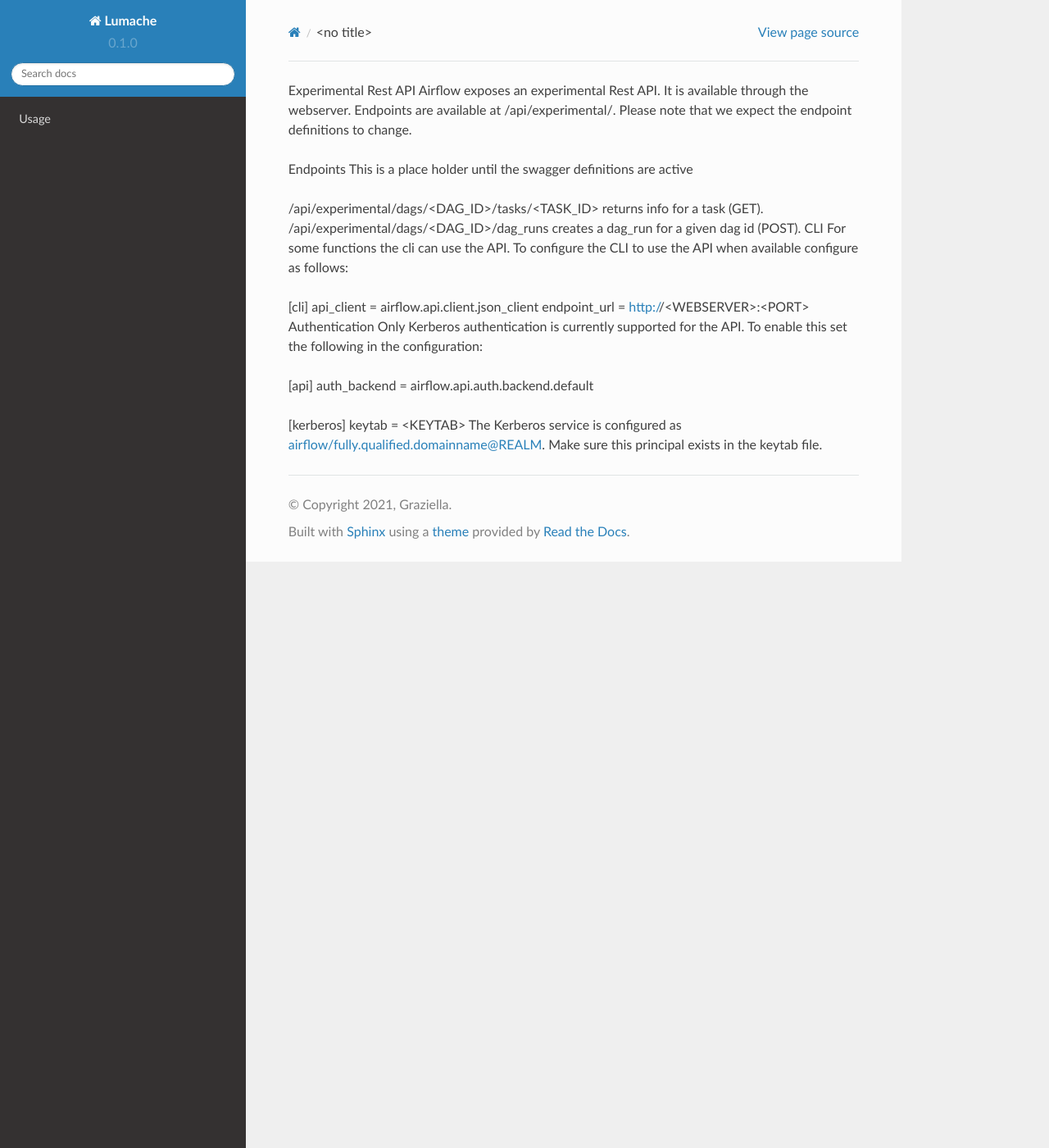
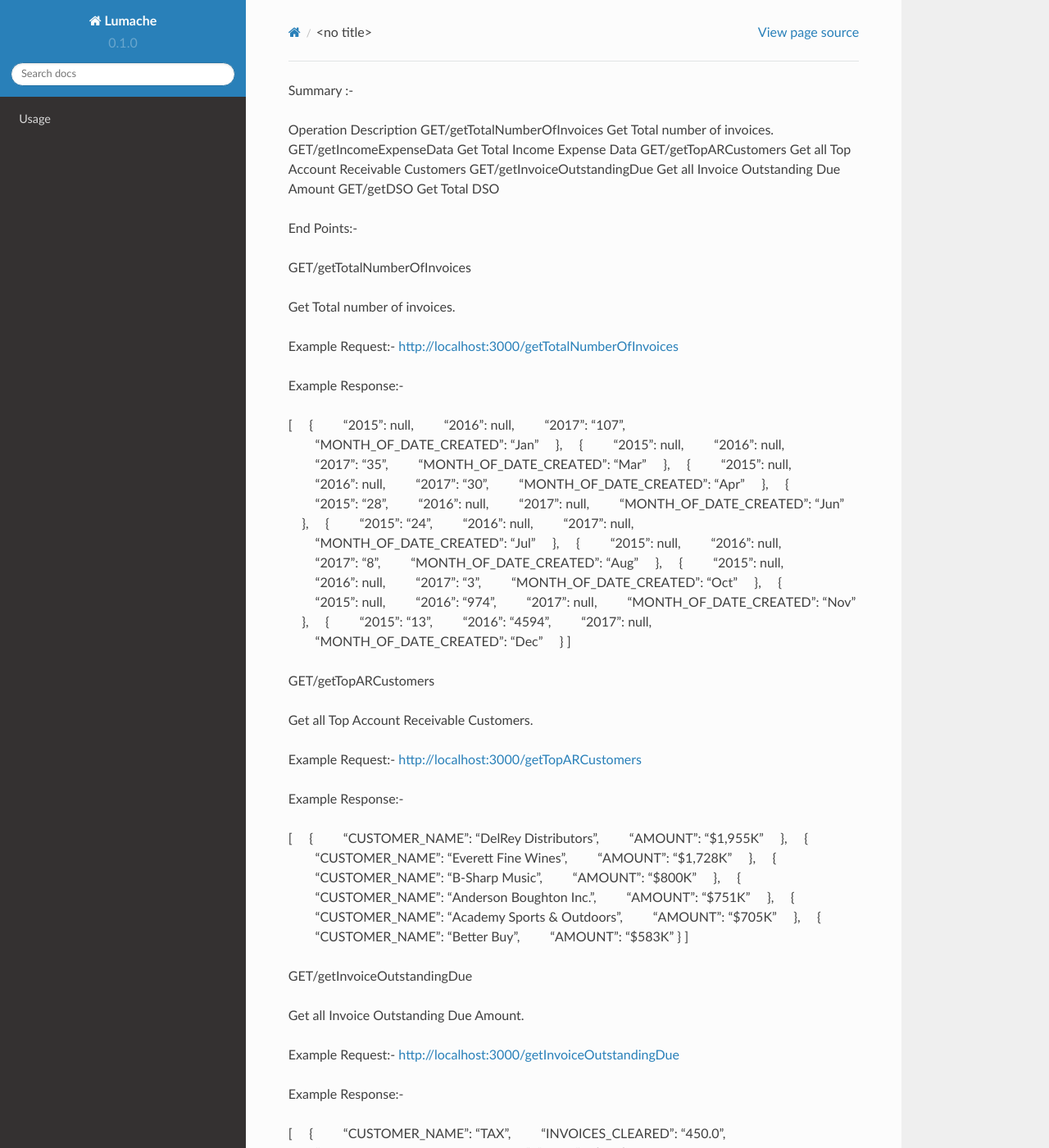
Before and after one commit to VijayKumarS-git/rtd-tutorial, a Sphinx documentation site: the page built from docs/source/api.rst, in a window 1280 px wide and 1400 px high. Shown: the whole window at 82% size. Built offline with Sphinx 7.4.7 and the Read the Docs theme 2.0.0, drawn with Linux system fonts in a browser that asks for light colours; pages that are not in the unit, such as notebooks, are missing from menus; some of the changed text lies outside the part shown.

Commit message:
Update api.rst

```diff
--- a/docs/source/api.rst
+++ b/docs/source/api.rst
@@ -1,23 +1,214 @@
-Experimental Rest API
-Airflow exposes an experimental Rest API. It is available through the webserver. Endpoints are available at /api/experimental/. Please note that we expect the endpoint definitions to change.
+Summary :-
 
-Endpoints
-This is a place holder until the swagger definitions are active
 
-/api/experimental/dags/<DAG_ID>/tasks/<TASK_ID> returns info for a task (GET).
-/api/experimental/dags/<DAG_ID>/dag_runs creates a dag_run for a given dag id (POST).
-CLI
-For some functions the cli can use the API. To configure the CLI to use the API when available configure as follows:
+Operation	Description
+GET/getTotalNumberOfInvoices	Get Total number of invoices.
+GET/getIncomeExpenseData	Get Total Income Expense Data
+GET/getTopARCustomers	Get all Top Account Receivable Customers
+GET/getInvoiceOutstandingDue	Get all Invoice Outstanding Due Amount
+GET/getDSO	Get Total DSO
 
-[cli]
-api_client = airflow.api.client.json_client
-endpoint_url = http://<WEBSERVER>:<PORT>
-Authentication
-Only Kerberos authentication is currently supported for the API. To enable this set the following in the configuration:
 
-[api]
-auth_backend = airflow.api.auth.backend.default
+End Points:-
 
-[kerberos]
-keytab = <KEYTAB>
-The Kerberos service is configured as airflow/fully.qualified.domainname@REALM. Make sure this principal exists in the keytab file.
+GET/getTotalNumberOfInvoices
+
+Get Total number of invoices.
+
+Example Request:-
+http://localhost:3000/getTotalNumberOfInvoices
+
+Example Response:-
+
+[
+    {
+        "2015": null,
+        "2016": null,
+        "2017": "107",
+        "MONTH_OF_DATE_CREATED": "Jan"
+    },
+    {
+        "2015": null,
+        "2016": null,
+        "2017": "35",
+        "MONTH_OF_DATE_CREATED": "Mar"
+    },
+    {
+        "2015": null,
+        "2016": null,
+        "2017": "30",
+        "MONTH_OF_DATE_CREATED": "Apr"
+    },
+    {
+        "2015": "28",
+        "2016": null,
+        "2017": null,
+        "MONTH_OF_DATE_CREATED": "Jun"
+    },
+    {
+        "2015": "24",
+        "2016": null,
+        "2017": null,
+        "MONTH_OF_DATE_CREATED": "Jul"
+    },
+    {
+        "2015": null,
+        "2016": null,
+        "2017": "8",
+        "MONTH_OF_DATE_CREATED": "Aug"
+    },
+    {
+        "2015": null,
+        "2016": null,
+        "2017": "3",
+        "MONTH_OF_DATE_CREATED": "Oct"
+    },
+    {
+        "2015": null,
+        "2016": "974",
+        "2017": null,
+        "MONTH_OF_DATE_CREATED": "Nov"
+    },
+    {
+        "2015": "13",
+        "2016": "4594",
+        "2017": null,
+        "MONTH_OF_DATE_CREATED": "Dec"
+    }
+]
+
+
+
+GET/getTopARCustomers
+
+Get all Top Account Receivable Customers.
+
+Example Request:-
+http://localhost:3000/getTopARCustomers
+
+
+Example Response:-
+
+[
+    {
+        "CUSTOMER_NAME": "DelRey Distributors",
+        "AMOUNT": "$1,955K"
+    },
+    {
+        "CUSTOMER_NAME": "Everett Fine Wines",
+        "AMOUNT": "$1,728K"
+    },
+    {
+        "CUSTOMER_NAME": "B-Sharp Music",
+        "AMOUNT": "$800K"
+    },
+    {
+        "CUSTOMER_NAME": "Anderson Boughton Inc.",
+        "AMOUNT": "$751K"
+    },
+    {
+        "CUSTOMER_NAME": "Academy Sports & Outdoors",
+        "AMOUNT": "$705K"
+    },
+    {
+        "CUSTOMER_NAME": "Better Buy",
+        "AMOUNT": "$583K"
+}
+]
+
+
+GET/getInvoiceOutstandingDue
+
+Get all Invoice Outstanding Due Amount.
+
+Example Request:-
+http://localhost:3000/getInvoiceOutstandingDue
+
+
+Example Response:-
+
+[
+    {
+        "CUSTOMER_NAME": "TAX",
+        "INVOICES_CLEARED": "450.0",
+        "TOTAL_OUTSTANDING_INVOICES": "171.0"
+    },
+    {
+        "CUSTOMER_NAME": "DelRey Distributors",
+        "INVOICES_CLEARED": "90.0",
+        "TOTAL_OUTSTANDING_INVOICES": "6.0"
+    },
+    {
+        "CUSTOMER_NAME": "Better Buy",
+        "INVOICES_CLEARED": "61.0",
+        "TOTAL_OUTSTANDING_INVOICES": "4.0"
+    },
+    {
+        "CUSTOMER_NAME": "Jason Paul Distribution",
+        "INVOICES_CLEARED": "51.0",
+        "TOTAL_OUTSTANDING_INVOICES": "3.0"
+    },
+    {
+        "CUSTOMER_NAME": "Smith Inc.",
+        "INVOICES_CLEARED": "49.0",
+        "TOTAL_OUTSTANDING_INVOICES": "19.0"
+    },
+    {
+        "CUSTOMER_NAME": "Selders Distributors",
+        "INVOICES_CLEARED": "48.0",
+        "TOTAL_OUTSTANDING_INVOICES": "3.0"
+    },
+    {
+        "CUSTOMER_NAME": "Academy Sports & Outdoors",
+        "INVOICES_CLEARED": "31.0",
+        "TOTAL_OUTSTANDING_INVOICES": "0.0"
+    },
+    {
+        "CUSTOMER_NAME": "Smith Inc. : Smith East",
+        "INVOICES_CLEARED": "25.0",
+        "TOTAL_OUTSTANDING_INVOICES": "2.0"
+    },
+    {
+        "CUSTOMER_NAME": "Smith Inc. : Smith West",
+        "INVOICES_CLEARED": "19.0",
+        "TOTAL_OUTSTANDING_INVOICES": "3.0"
+    },
+    {
+        "CUSTOMER_NAME": "Sports Authority",
+        "INVOICES_CLEARED": "12.0",
+        "TOTAL_OUTSTANDING_INVOICES": "1.0"
+    },
+    {
+        "CUSTOMER_NAME": "Harriage Plumbing Dynamics",
+        "INVOICES_CLEARED": "9.0",
+        "TOTAL_OUTSTANDING_INVOICES": "1.0"
+}
+]
+
+
+
+
+GET/getDSO
+
+Get Total DSO.
+
+Example Request:-
+http://localhost:3000/getDSO
+
+
+Example Response:-
+
+[
+    {
+        "YEAR_OF_INVOICE_DATE": "2015",
+        "DSO": "181"
+    },
+    {
+        "YEAR_OF_INVOICE_DATE": "2016",
+        "DSO": "182"
+    },
+    {
+        "YEAR_OF_INVOICE_DATE": "2017",
+        "DSO": "8,276"
+    }
+]
```
